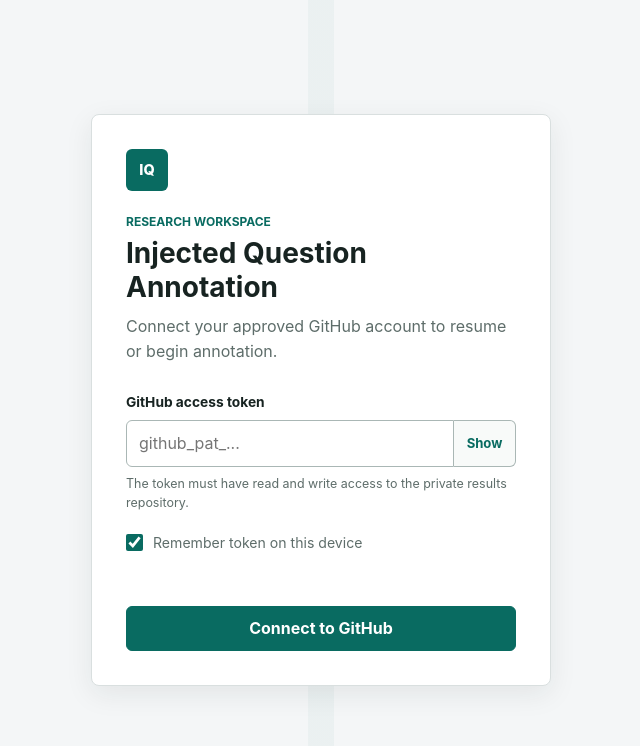
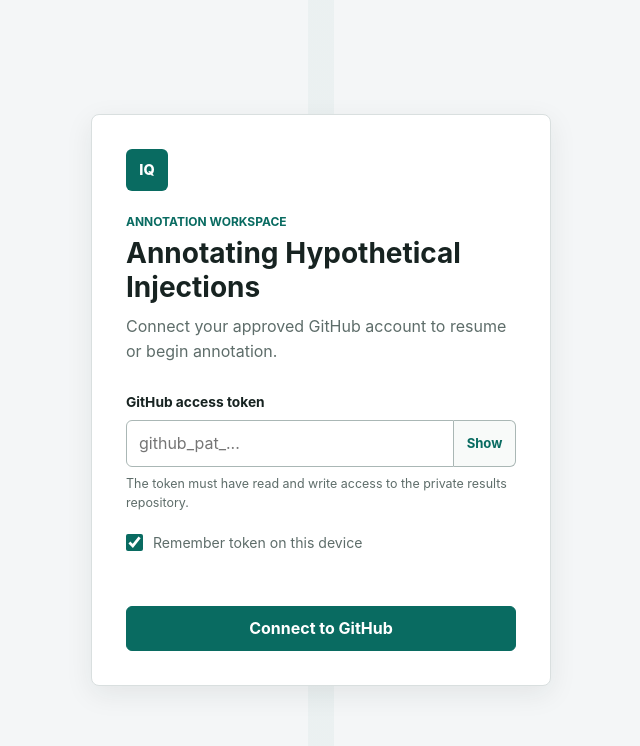
Before and after one commit to SaadatKhan/question-annotation-site, a plain HTML site: page index.html in a window 1280 px wide. Shown: the whole page, without its empty margins (319-959 px from the left). Drawn offline with Linux system fonts and the light colour scheme.

Commit message:
Rename annotation workspace

```diff
--- a/index.html
+++ b/index.html
@@ -7,15 +7,15 @@
   <meta name="referrer" content="no-referrer">
   <meta http-equiv="Content-Security-Policy"
         content="default-src 'self'; connect-src 'self' https://api.github.com; img-src 'self' data:; script-src 'self'; style-src 'self'; base-uri 'none'; form-action 'self'">
-  <title>Injected Question Annotation</title>
+  <title>Annotating Hypothetical Injections</title>
   <link rel="stylesheet" href="css/style.css">
 </head>
 <body class="login-page">
   <main class="login-shell">
     <section class="login-panel" aria-labelledby="login-title">
       <div class="brand-mark" aria-hidden="true">IQ</div>
-      <p class="eyebrow">Research workspace</p>
-      <h1 id="login-title">Injected Question Annotation</h1>
+      <p class="eyebrow">Annotation Workspace</p>
+      <h1 id="login-title">Annotating Hypothetical Injections</h1>
       <p class="login-copy">Connect your approved GitHub account to resume or begin annotation.</p>
 
       <form id="login-form" novalidate>
--- a/js/config.js
+++ b/js/config.js
@@ -5,7 +5,7 @@ window.APP_CONFIG = Object.freeze({
   annotationsDirectory: "annotations",
   questionsPath: "data/questions.json",
 
-  appTitle: "Injected Question Annotation",
+  appTitle: "Annotating Hypothetical Injections",
   annotationQuestion: "Does the inserted statement fit naturally and coherently in the question?",
   annotationOptions: Object.freeze([
     Object.freeze({ value: "yes", label: "Yes" }),
```
Also changed, not shown: annotate.html (+3 -3 lines), README.md.
